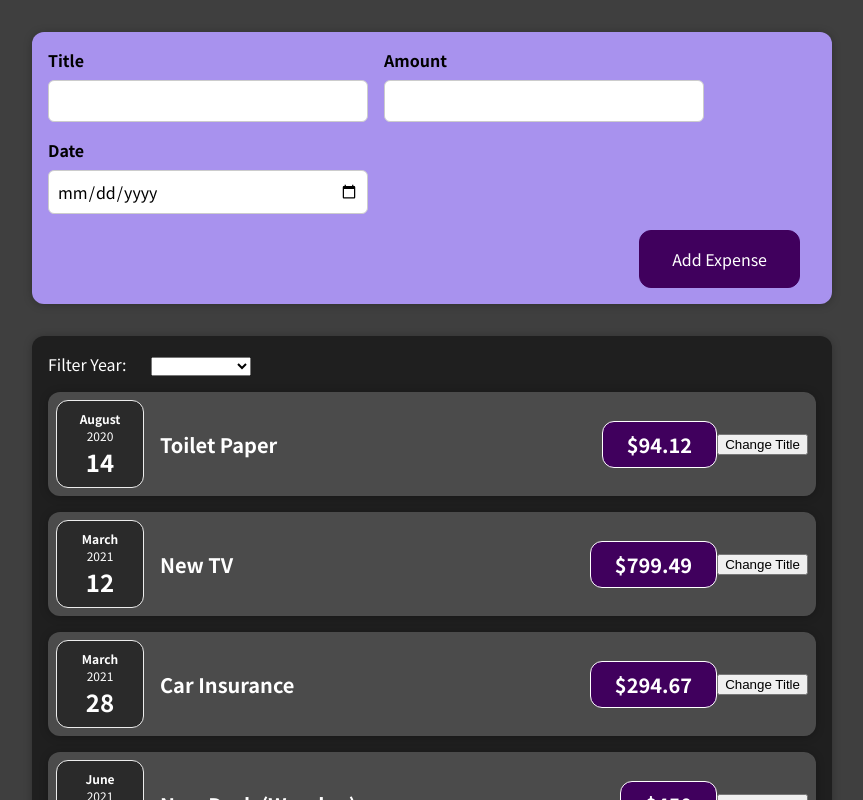
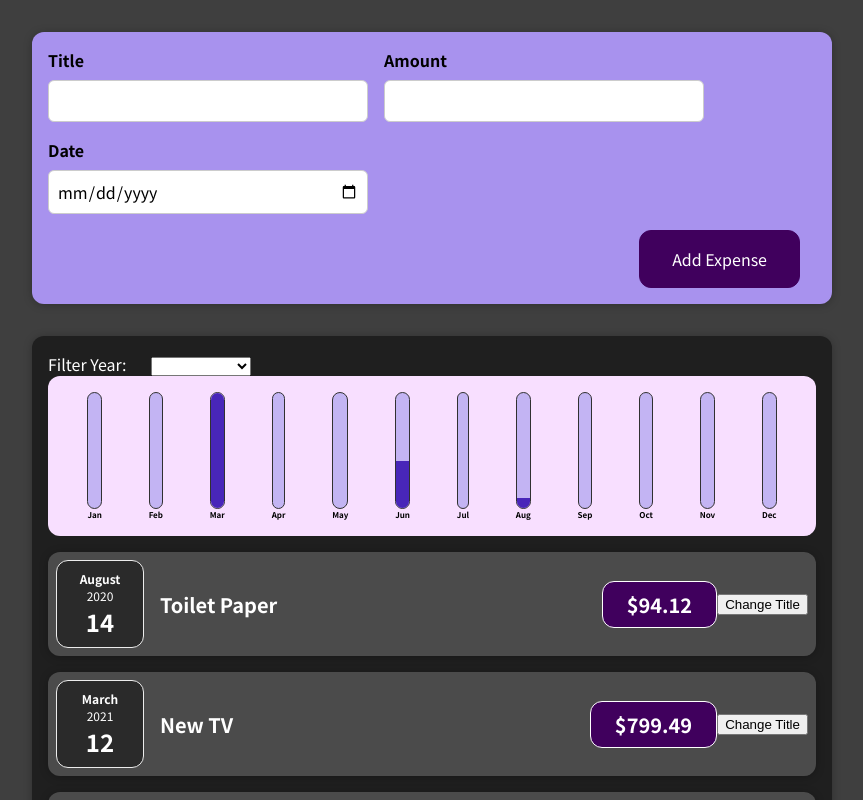
Before and after one commit to d-pfeif/react-app, a React (Create React App) app: page / in a window 1280 px wide. Shown: the top 800 px of the page, without its empty margins (208-1071 px from the left). Built offline with nearby package versions, Linux system fonts and the light colour scheme.

Commit message:
Chart bars are rendering and reactive to filter

```diff
--- a/src/components/chart/Chart.css
+++ b/src/components/chart/Chart.css
@@ -0,0 +1,9 @@
+.chart {
+  padding: 1rem;
+  border-radius: 12px;
+  background-color: #f8dfff;
+  text-align: center;
+  display: flex;
+  justify-content: space-around;
+  height: 10rem;
+}
--- a/src/components/chart/Chart.js
+++ b/src/components/chart/Chart.js
@@ -2,9 +2,12 @@
 import "./Chart.css"
 
 function Chart(props) {
+  const dataPointsValues = props.dataPoints.map(dataPoint => dataPoint.value)
+  const maximum = Math.max(...dataPointsValues)
+
   return (
     <div className="chart">
-      {props.dataPoints.map((dataPoint) => <ChartBar key={dataPoint.label} value={dataPoint.value} maxValue={null} label={dataPoint.label} />)}
+      {props.dataPoints.map((dataPoint) => <ChartBar key={dataPoint.label} value={dataPoint.value} maxValue={maximum} label={dataPoint.label} />)}
     </div>
   )
 }
--- a/src/components/chart/ChartBar.css
+++ b/src/components/chart/ChartBar.css
@@ -0,0 +1,30 @@
+.chart-bar {
+  height: 100%;
+  display: flex;
+  flex-direction: column;
+  align-items: center;
+}
+
+.chart-bar__inner {
+  height: 100%;
+  width: 100%;
+  border: 1px solid #313131;
+  border-radius: 12px;
+  background-color: #c3b4f3;
+  overflow: hidden;
+  display: flex;
+  flex-direction: column;
+  justify-content: flex-end;
+}
+
+.chart-bar__fill {
+  background-color: #4826b9;
+  width: 100%;
+  transition: all 0.3s ease-out;
+}
+
+.chart-bar__label {
+  font-weight: bold;
+  font-size: 0.5rem;
+  text-align: center;
+}
--- a/src/components/chart/ChartBar.js
+++ b/src/components/chart/ChartBar.js
@@ -1,16 +1,16 @@
 import "./ChartBar.css"
 
 function ChartBar(props) {
-  const barFillHeight = "0%"
+  let barFillHeight = "0%"
 
-  if (props.max > 0) {
-    barFillHeight = Math.round((props.value / props.max) * 100) + "%"
+  if (props.maxValue  > 0) {
+    barFillHeight = Math.round((props.value / props.maxValue) * 100) + "%"
   }
+
   return (
     <div className="chart-bar">
       <div className="chart-bar__inner">
-        <div className="chart-bar__fill">
-
+        <div className="chart-bar__fill" style={{'minHeight': barFillHeight}}>
         </div>
       </div>
       <div className="chart-bar__label">{props.label}</div>
--- /dev/null
+++ b/src/components/expenses/ExpenseChart.js
@@ -0,0 +1,30 @@
+import Chart from "../chart/Chart"
+
+function ExpenseChart(props) {
+  let chartDataPoints = [
+    {label: "Jan", value: 0},
+    {label: "Feb", value: 0},
+    {label: "Mar", value: 0},
+    {label: "Apr", value: 0},
+    {label: "May", value: 0},
+    {label: "Jun", value: 0},
+    {label: "Jul", value: 0},
+    {label: "Aug", value: 0},
+    {label: "Sep", value: 0},
+    {label: "Oct", value: 0},
+    {label: "Nov", value: 0},
+    {label: "Dec", value: 0},
+  ]
+  if (props.expenses.length > 0) {
+    for (const expense of props.expenses) {
+      let month = expense.props.date.getMonth( )
+      chartDataPoints[month].value += expense.props.amount
+    }
+  }
+
+  return (
+    <Chart dataPoints={chartDataPoints} />
+  )
+}
+
+export default ExpenseChart
--- a/src/components/expenses/Expenses.js
+++ b/src/components/expenses/Expenses.js
@@ -1,5 +1,6 @@
 import ExpenseItem from "./ExpenseItem";
 import ExpenseFilter from "./ExpenseFilter";
+import ExpenseChart from "./ExpenseChart";
 import Card from "../core/Card";
 import { useState } from 'react'
 
@@ -21,6 +22,7 @@
   return (
     <Card className="expenses">
       <ExpenseFilter filterYear={filterYear} onFilterYearChange={filterYearHandler} />
+      <ExpenseChart expenses={expenseItemList} />
       { expenseItemList }
     </Card>
   );
```
